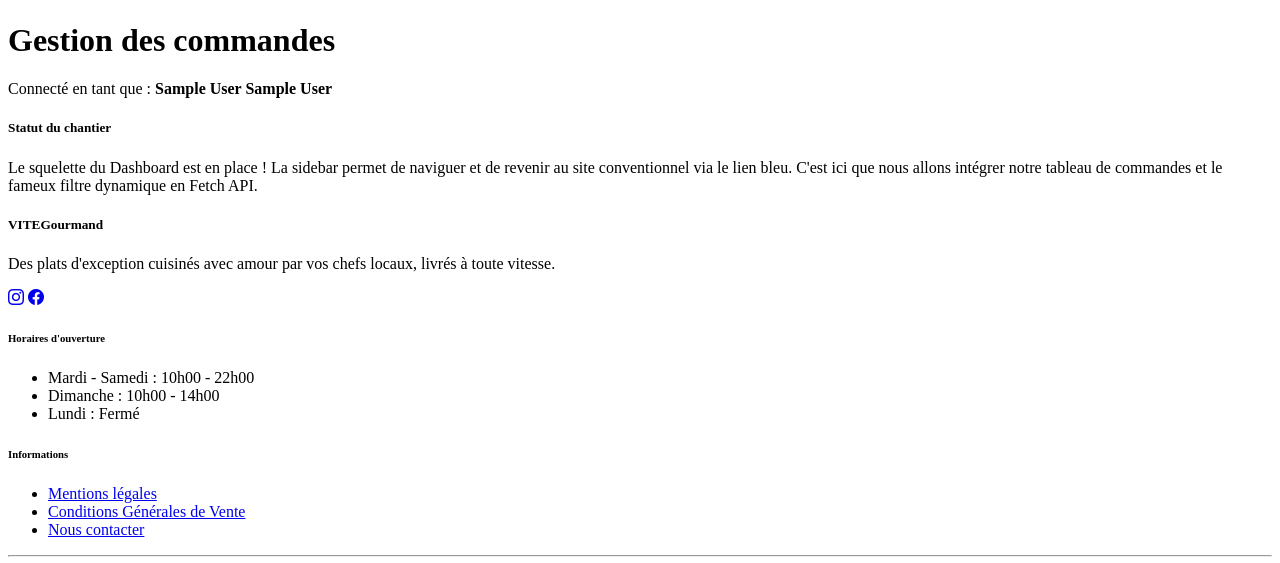
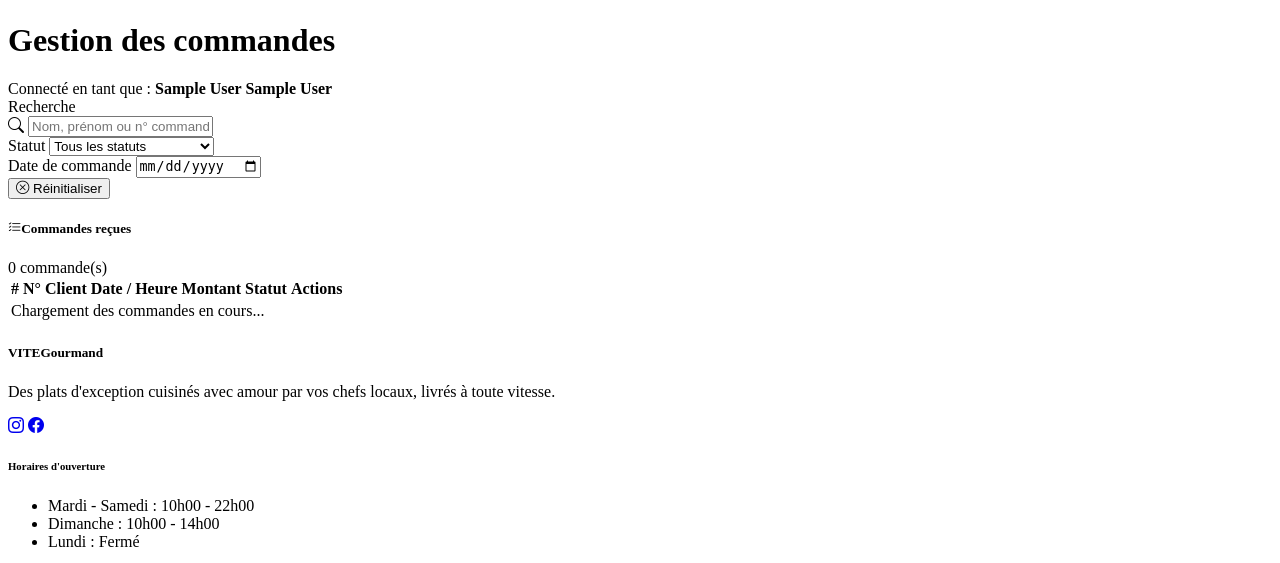
Before and after one commit to NKO971/VITEGourmand, a PHP site: template app/views/employee_dashboard.view.php in a window 1280 px wide. Shown: the part 394-957 px from the top of the page. Run offline with PHP 8.4, Linux system fonts and the light colour scheme; the template is opened without the code that fills it, so the values that code supplies are empty; the visitor is signed in with stand-in values (Sample User, id 1).

Commit message:
fix(dashboard): correction du nom de table SQL et résolution d'erreur JS sur le chargement des commandes
- Correction de la table SQL 'commande' (suppression du 's' pluriel fautif dans la requête PDO)
- Correction de la ReferenceError JS dans dashboard-orders.js (passage de la variable 'data' à renderOrdersTable)
- Validation du rafraîchissement dynamique des filtres de recherche sans rechargement de page

```diff
--- a/app/views/employee_dashboard.view.php
+++ b/app/views/employee_dashboard.view.php
@@ -52,23 +52,92 @@
             </div>
         </nav>
 
-        <!-- CONTENU PRINCIPAL (À DROITE) -->
 <main class="col-md-9 ms-sm-auto col-lg-10 px-md-4 py-4 bg-light">
+
     <!-- En-tête de la zone de travail -->
-            <div class="d-flex justify-content-between flex-wrap flex-md-nowrap align-items-center pt-3 pb-2 mb-3 border-bottom">
+    <div class="d-flex justify-content-between flex-wrap flex-md-nowrap align-items-center pt-3 pb-2 mb-4 border-bottom">
         <h1 class="h2">Gestion des commandes</h1>
         <div class="text-muted">
             Connecté en tant que : <strong><?= htmlspecialchars($_SESSION['prenom'] . ' ' . $_SESSION['nom']) ?></strong>
         </div>
     </div>
 
-            <!-- Zone temporaire pour voir l'évolution -->
-            <div class="card shadow-sm border-0 p-4 mb-4">
-                <h5 class="card-title fw-bold">Statut du chantier</h5>
-                <p class="text-muted mb-0">
-                    Le squelette du Dashboard est en place ! La sidebar permet de naviguer et de revenir au site conventionnel via le lien bleu. C'est ici que nous allons intégrer notre tableau de commandes et le fameux filtre dynamique en Fetch API.
-                </p>
+    <!-- BARRE DE FILTRES DYNAMIQUES -->
+    <div class="card shadow-sm border-0 mb-4">
+        <div class="card-body">
+            <form id="filter-form" onsubmit="event.preventDefault();" class="row g-3 align-items-end">
+
+                <!-- Recherche textuelle (Nom client ou N° commande) -->
+                <div class="col-md-4">
+                    <label for="filter-search" class="form-label text-muted small fw-bold">Recherche</label>
+                    <div class="input-group">
+                        <span class="input-group-text bg-white border-end-0"><i class="bi bi-search text-muted"></i></span>
+                        <input type="text" id="filter-search" class="form-control border-start-0 ps-0" placeholder="Nom, prénom ou n° commande...">
                     </div>
+                </div>
+
+                <!-- Filtre par Statut -->
+                <div class="col-md-3">
+                    <label for="filter-status" class="form-label text-muted small fw-bold">Statut</label>
+                    <select id="filter-status" class="form-select">
+                        <option value="">Tous les statuts</option>
+                        <option value="en_attente">En attente</option>
+                        <option value="en_cours">En cours de préparation</option>
+                        <option value="prete">Prête</option>
+                        <option value="livree">Livrée</option>
+                        <option value="annulee">Annulée</option>
+                    </select>
+                </div>
+
+                <!-- Filtre par Date -->
+                <div class="col-md-3">
+                    <label for="filter-date" class="form-label text-muted small fw-bold">Date de commande</label>
+                    <input type="date" id="filter-date" class="form-control">
+                </div>
+
+                <!-- Bouton Réinitialiser -->
+                <div class="col-md-2">
+                    <button type="button" id="btn-reset" class="btn btn-outline-secondary w-100">
+                        <i class="bi bi-x-circle me-1"></i> Réinitialiser
+                    </button>
+                </div>
+
+            </form>
+        </div>
+    </div>
+
+    <!-- TABLEAU DES COMMANDES -->
+    <div class="card shadow-sm border-0">
+        <div class="card-header bg-white py-3 d-flex justify-content-between align-items-center">
+            <h5 class="mb-0 fw-bold"><i class="bi bi-list-check me-2 text-primary"></i>Commandes reçues</h5>
+            <span class="badge bg-primary fs-6" id="orders-count">0 commande(s)</span>
+        </div>
+
+        <div class="table-responsive">
+            <table class="table table-hover align-middle mb-0">
+                <thead class="table-light">
+                    <tr>
+                        <th scope="col"># N°</th>
+                        <th scope="col">Client</th>
+                        <th scope="col">Date / Heure</th>
+                        <th scope="col">Montant</th>
+                        <th scope="col">Statut</th>
+                        <th scope="col" class="text-end">Actions</th>
+                    </tr>
+                </thead>
+                <tbody id="orders-tbody">
+                    <!-- État de chargement initial -->
+                    <tr>
+                        <td colspan="6" class="text-center py-4 text-muted">
+                            <div class="spinner-border spinner-border-sm text-primary me-2" role="status"></div>
+                            Chargement des commandes en cours...
+                        </td>
+                    </tr>
+                </tbody>
+            </table>
+        </div>
+    </div>
+
 </main>
 
     </div>
```
Also changed, not shown: app/controllers/commandeController.php (+8 -2 lines), app/controllers/employee_controller.php (+11 -15 lines), app/models/Commande.php (+3 -5 lines), public/api/get_orders.php (added, +58 -0 lines), public/index.php (+11 -9 lines), public/js/dashboard-orders.js (added, +112 -0 lines), public/js/espace-employe.js (deleted, +0 -7 lines). Lines whose indentation alone changed are shown as unchanged.
